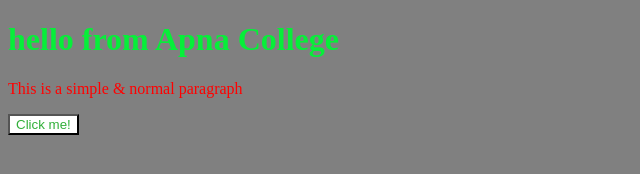
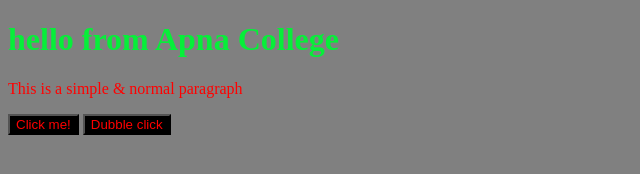
Before and after one commit to Riyadh08/CSS, a plain HTML site: page index.html in a window 1280 px wide. Shown: the whole page, without its empty margins (0-640 px from the left). Drawn offline with Linux system fonts and the light colour scheme.

Commit message:
second commit

```diff
--- a/index.html
+++ b/index.html
@@ -10,4 +10,5 @@
    <h1>hello from Apna College</h1>
    <p>This is a simple & normal paragraph</p>
    <button>Click me!</button>
+   <button>Dubble click</button>
 </html>
--- a/style.css
+++ b/style.css
@@ -11,3 +11,7 @@ button{
 body{
     background-color: grey
 }
+button{
+    color: red;
+    background-color: black;
+}
```
